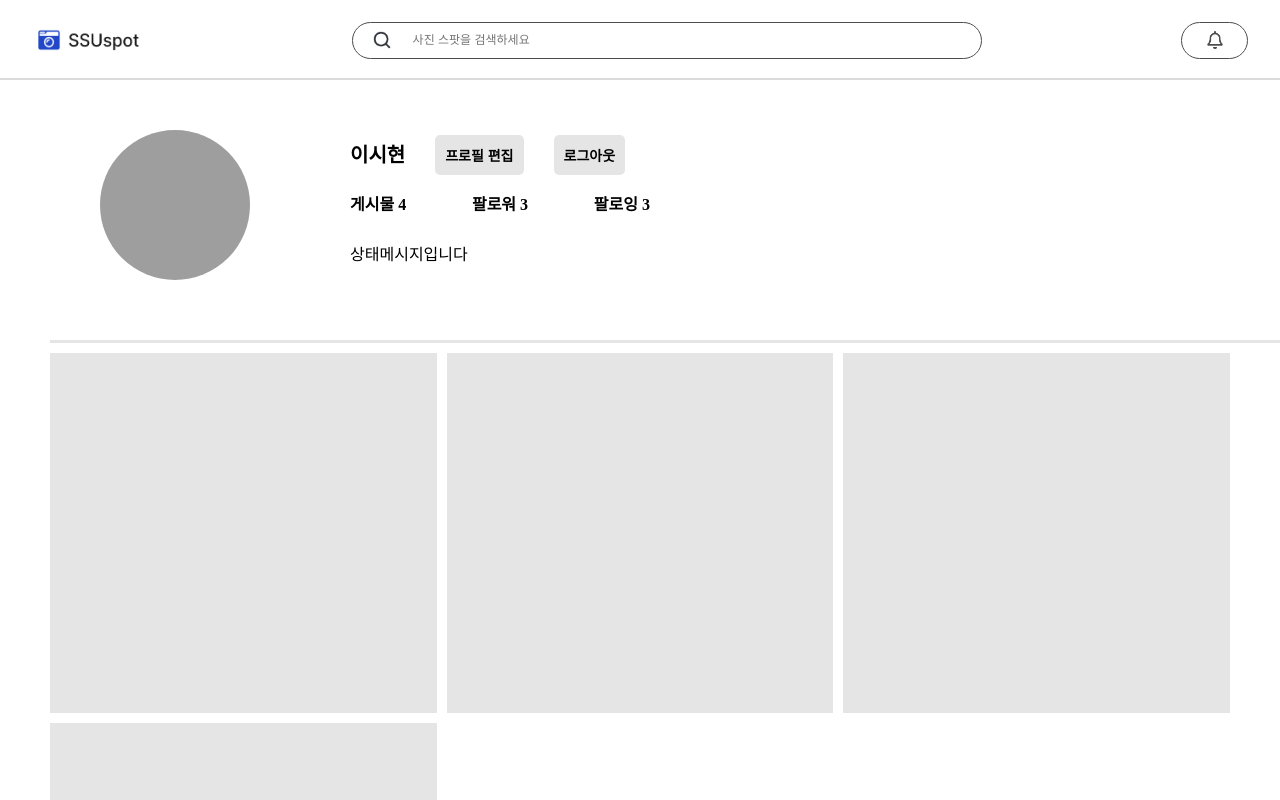
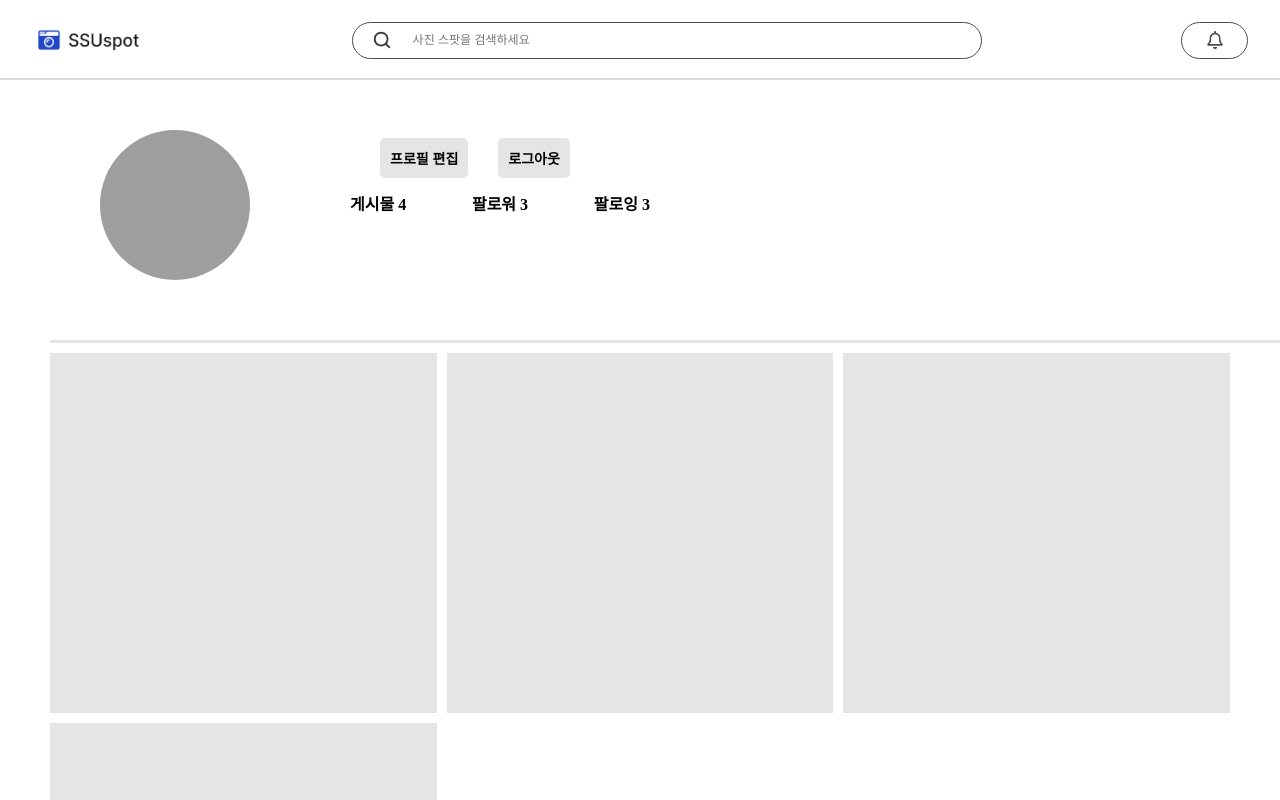
Before and after one commit to SSUspot/SSUspot-front, a Next.js app: page /mypage in a window 1280 px wide. Shown: the top 800 px of the page. Built offline with nearby package versions, Linux system fonts and the light colour scheme; sample sign-in values are in the browser's storage; grey boxes are pictures that could not be loaded.

Commit message:
feat: apply user information to nickname and profile message

```diff
--- a/pages/join.tsx
+++ b/pages/join.tsx
@@ -24,6 +24,8 @@ const JoinPage: React.FC = () => {
       void router.push('http://localhost:3000/');
     }
   }, []);
+
+  // profileImageLink 서버에 업로드 & 서버에서 url 및 경로 반환하는 로직 추가
 
   const handleSubmit = async (e: React.FormEvent) => {
     e.preventDefault();
--- a/pages/mypage.tsx
+++ b/pages/mypage.tsx
@@ -1,18 +1,33 @@
-import { useState } from 'react';
+import { useEffect, useState } from 'react';
+import { UserInfo } from '../states/state';
 import Header from '../component/layout/header';
 import styled from 'styled-components';
 import Modal from '../component/common/modal';
 import Router from 'next/router';
 
 const MyPage: React.FC = () => {
+  const [user, setUser] = useState<UserInfo | null>(null);
+
   // 팔로워, 팔로잉 숫자 클릭하면 각각에 맞게 리스트 보여주는 모달
   const [showModal, setShowModal] = useState(false);
   const [modalType, setModalType] = useState(''); // 팔로워 또는 팔로잉
 
   // 프로필 편집 모드 (nickname, statusMessage의 초기값은 DB에서 가져오는 값으로 초기화함)
   const [isEditing, setIsEditing] = useState(false);
-  const [nickname, setNickname] = useState('이시현'); // 기존 nickname 값으로 초기화
-  const [statusMessage, setStatusMessage] = useState('상태메시지입니다'); // 기존 statusMessage 값으로 초기화
+  const [nickname, setNickname] = useState('');
+  const [statusMessage, setStatusMessage] = useState('');
+
+  useEffect(() => {
+    if (typeof window !== 'undefined') {
+      const storedUser = localStorage.getItem('user');
+      if (storedUser) {
+        const parsedUser = JSON.parse(storedUser);
+        setUser(parsedUser);
+        setNickname(parsedUser.nickname);
+        setStatusMessage(parsedUser.profileMessage);
+      }
+    }
+  }, []);
 
   const clickModal = (type: string) => {
     setShowModal(!showModal);
@@ -156,7 +171,7 @@ const ContentContainer = styled.div`
 `;
 
 const Content1 = styled.div`
-  width: 300px;
+  width: auto;
   height: 50px;
   display: flex;
   flex-direction: row;
@@ -186,6 +201,7 @@ const Button = styled.button`
   font-weight: 600;
   font-size: 14px;
   margin-left: 30px;
+  margin-top: 5px;
 
   &:hover {
     background-color: rgba(0, 0, 0, 0.3);
```
